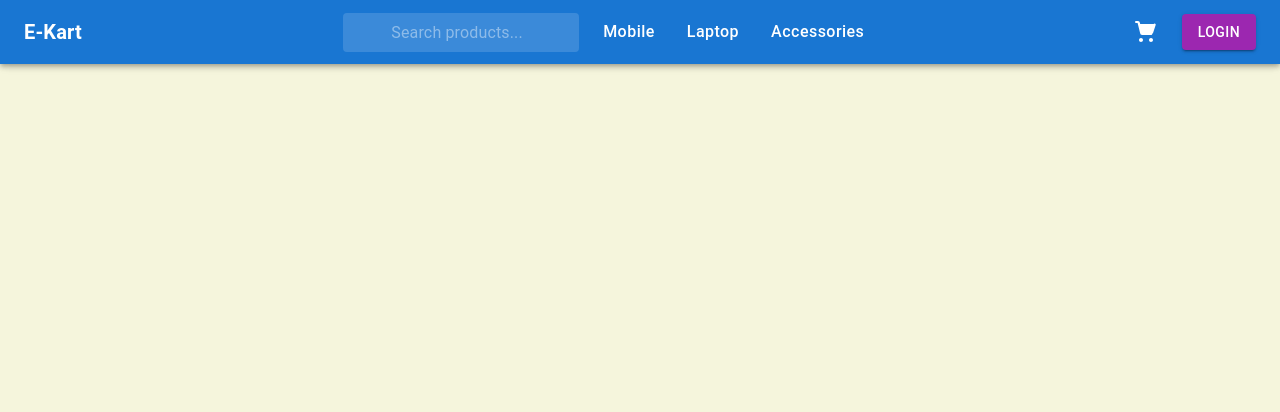
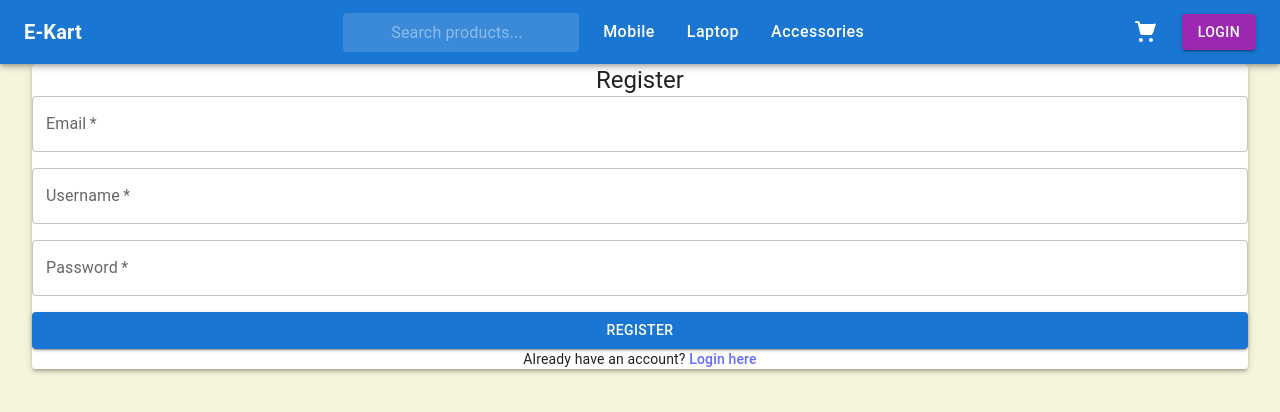
Before and after one commit to Gagan-v/Ekart, a React (Vite) app in the folder packages/client/: page /userregister in a window 1280 px wide. Shown: the top 412 px of the page. Built offline with nearby package versions, Linux system fonts and the light colour scheme.

Commit message:
user login and register added

```diff
--- a/packages/client/src/components/NavBar.jsx
+++ b/packages/client/src/components/NavBar.jsx
@@ -44,8 +44,8 @@ const SearchInput = styled(InputBase)(({ theme }) => ({
 // Removed Arrow component - no longer needed for dropdown menus
 
 export default function Navbar() {
-  const isLoggedIn = false; // TODO: auth logic
-  const userName = "Gagan";
+  const [isLoggedIn, setIsLoggedIn] = useState(false);
+  const [userName, setUserName] = useState("");
   const [cartItemCount, setCartItemCount] = useState(0);
 
   // Load cart items count from localStorage
@@ -78,6 +78,44 @@ export default function Navbar() {
       window.removeEventListener("cartUpdated", updateCartCount);
     };
   }, []);
+
+  useEffect(() => {
+    const token = localStorage.getItem("authToken");
+    const user = localStorage.getItem("authUser");
+    if (token && user) {
+      try {
+        const parsed = JSON.parse(user);
+        setUserName(parsed.name || parsed.email || "User");
+        setIsLoggedIn(true);
+      } catch {
+        setIsLoggedIn(false);
+      }
+    } else {
+      setIsLoggedIn(false);
+    }
+
+    const onStorage = () => {
+      const t = localStorage.getItem("authToken");
+      const u = localStorage.getItem("authUser");
+      setIsLoggedIn(Boolean(t && u));
+      try {
+        setUserName(
+          u ? JSON.parse(u).name || JSON.parse(u).email || "User" : ""
+        );
+      } catch {
+        setUserName("");
+      }
+    };
+    window.addEventListener("storage", onStorage);
+    return () => window.removeEventListener("storage", onStorage);
+  }, []);
+
+  const handleLogout = () => {
+    localStorage.removeItem("authToken");
+    localStorage.removeItem("authUser");
+    setIsLoggedIn(false);
+    setUserName("");
+  };
 
   // Removed dropdown menu state - now using direct navigation links
 
@@ -153,7 +191,12 @@ export default function Navbar() {
 
           {/* Profile/Login */}
           {isLoggedIn ? (
-            <Avatar>{userName[0]}</Avatar>
+            <Box sx={{ display: "flex", alignItems: "center", gap: 1 }}>
+              <Avatar>{userName?.[0] || "U"}</Avatar>
+              <Button variant="outlined" color="inherit" onClick={handleLogout}>
+                Logout
+              </Button>
+            </Box>
           ) : (
             <Button
               component={Link}
--- /dev/null
+++ b/packages/client/src/pages/UserLogin.jsx
@@ -0,0 +1,100 @@
+import { useState } from "react";
+import { Link, useNavigate } from "react-router-dom";
+import {
+  TextField,
+  Button,
+  Paper,
+  Typography,
+  Alert,
+  Stack,
+} from "@mui/material";
+
+// This page logs in an existing user by sending credentials to backend
+export default function UserLogin() {
+  const [username, setUsername] = useState("");
+  const [password, setPassword] = useState("");
+  const [loading, setLoading] = useState(false);
+  const [error, setError] = useState("");
+  const [success, setSuccess] = useState("");
+  const navigate = useNavigate();
+
+  const handleSubmit = async (e) => {
+    e.preventDefault();
+    setError("");
+    setSuccess("");
+    setLoading(true);
+    try {
+      const res = await fetch("http://localhost:5000/api/auth/login", {
+        method: "POST",
+        headers: { "Content-Type": "application/json" },
+        body: JSON.stringify({ username, password }),
+      });
+      const data = await res.json();
+      if (!res.ok) {
+        throw new Error(data?.message || "Login failed");
+      }
+      // Save token and basic user info for later use
+      localStorage.setItem("authToken", data.token);
+      localStorage.setItem(
+        "authUser",
+        JSON.stringify({ id: data._id, name: data.name, email: data.email })
+      );
+      setSuccess("Logged in successfully");
+      setTimeout(() => navigate("/"), 800);
+    } catch (err) {
+      setError(err.message);
+    } finally {
+      setLoading(false);
+    }
+  };
+
+  return (
+    <div className="flex items-center justify-center py-10">
+      <Paper elevation={3} className="w-full max-w-md p-6">
+        <Typography variant="h5" className="mb-4 font-bold text-center">
+          Login
+        </Typography>
+        {error && (
+          <Alert severity="error" className="mb-4">
+            {error}
+          </Alert>
+        )}
+        {success && (
+          <Alert severity="success" className="mb-4">
+            {success}
+          </Alert>
+        )}
+        <form onSubmit={handleSubmit}>
+          <Stack spacing={2}>
+            <TextField
+              label="Username"
+              value={username}
+              onChange={(e) => setUsername(e.target.value)}
+              fullWidth
+              required
+            />
+            <TextField
+              label="Password"
+              type="password"
+              value={password}
+              onChange={(e) => setPassword(e.target.value)}
+              fullWidth
+              required
+            />
+            <Button
+              type="submit"
+              variant="contained"
+              color="primary"
+              disabled={loading}
+            >
+              {loading ? "Logging in..." : "Login"}
+            </Button>
+          </Stack>
+        </form>
+        <Typography variant="body2" className="mt-4 text-center">
+          New account? <Link to="/userregister">Signup here</Link>
+        </Typography>
+      </Paper>
+    </div>
+  );
+}
--- /dev/null
+++ b/packages/client/src/pages/UserRegister.jsx
@@ -0,0 +1,103 @@
+import { useState } from "react";
+import { Link, useNavigate } from "react-router-dom";
+import {
+  TextField,
+  Button,
+  Paper,
+  Typography,
+  Alert,
+  Stack,
+} from "@mui/material";
+
+// This page registers a new user by hashing password at backend and saving to DB
+export default function UserRegister() {
+  const [email, setEmail] = useState("");
+  const [username, setUsername] = useState("");
+  const [password, setPassword] = useState("");
+  const [loading, setLoading] = useState(false);
+  const [error, setError] = useState("");
+  const [success, setSuccess] = useState("");
+  const navigate = useNavigate();
+
+  const handleSubmit = async (e) => {
+    e.preventDefault();
+    setError("");
+    setSuccess("");
+    setLoading(true);
+    try {
+      const res = await fetch("http://localhost:5000/api/auth/register", {
+        method: "POST",
+        headers: { "Content-Type": "application/json" },
+        body: JSON.stringify({ name: username, email, password }),
+      });
+      const data = await res.json();
+      if (!res.ok) {
+        throw new Error(data?.message || "Registration failed");
+      }
+      setSuccess("Registered successfully. Please login.");
+      setTimeout(() => navigate("/login"), 900);
+    } catch (err) {
+      setError(err.message);
+    } finally {
+      setLoading(false);
+    }
+  };
+
+  return (
+    <div className="flex items-center justify-center py-10">
+      <Paper elevation={3} className="w-full max-w-md p-6">
+        <Typography variant="h5" className="mb-4 font-bold text-center">
+          Register
+        </Typography>
+        {error && (
+          <Alert severity="error" className="mb-4">
+            {error}
+          </Alert>
+        )}
+        {success && (
+          <Alert severity="success" className="mb-4">
+            {success}
+          </Alert>
+        )}
+        <form onSubmit={handleSubmit}>
+          <Stack spacing={2}>
+            <TextField
+              label="Email"
+              type="email"
+              value={email}
+              onChange={(e) => setEmail(e.target.value)}
+              fullWidth
+              required
+            />
+            <TextField
+              label="Username"
+              value={username}
+              onChange={(e) => setUsername(e.target.value)}
+              fullWidth
+              required
+            />
+            <TextField
+              label="Password"
+              type="password"
+              value={password}
+              onChange={(e) => setPassword(e.target.value)}
+              fullWidth
+              required
+            />
+            <Button
+              type="submit"
+              variant="contained"
+              color="primary"
+              disabled={loading}
+            >
+              {loading ? "Registering..." : "Register"}
+            </Button>
+          </Stack>
+        </form>
+        <Typography variant="body2" className="mt-4 text-center">
+          Already have an account? <Link to="/login">Login here</Link>
+        </Typography>
+      </Paper>
+    </div>
+  );
+}
--- a/packages/client/src/routes/approutes.jsx
+++ b/packages/client/src/routes/approutes.jsx
@@ -4,6 +4,8 @@ import Mobile from "../pages/mobile";
 import Laptops from "../pages/laptops";
 import Accessories from "../pages/accessories";
 import AddCart from "../pages/AddCart";
+import UserLogin from "../pages/UserLogin";
+import UserRegister from "../pages/UserRegister";
 // Removed unused imports: Kitchen, Dining, Room (old Home Appliances pages)
 
 const AppRoutes = () => {
@@ -18,6 +20,9 @@ const AppRoutes = () => {
         <Route path="/accessories" element={<Accessories />} />
         {/* Cart route */}
         <Route path="/cart" element={<AddCart />} />
+        {/* Auth routes */}
+        <Route path="/login" element={<UserLogin />} />
+        <Route path="/userregister" element={<UserRegister />} />
         {/* Removed old nested routes for Electronics and Home Appliances */}
       </Routes>
     </div>
```
Also changed, not shown: 2 other files (tests, documents, lock files or other folders).
